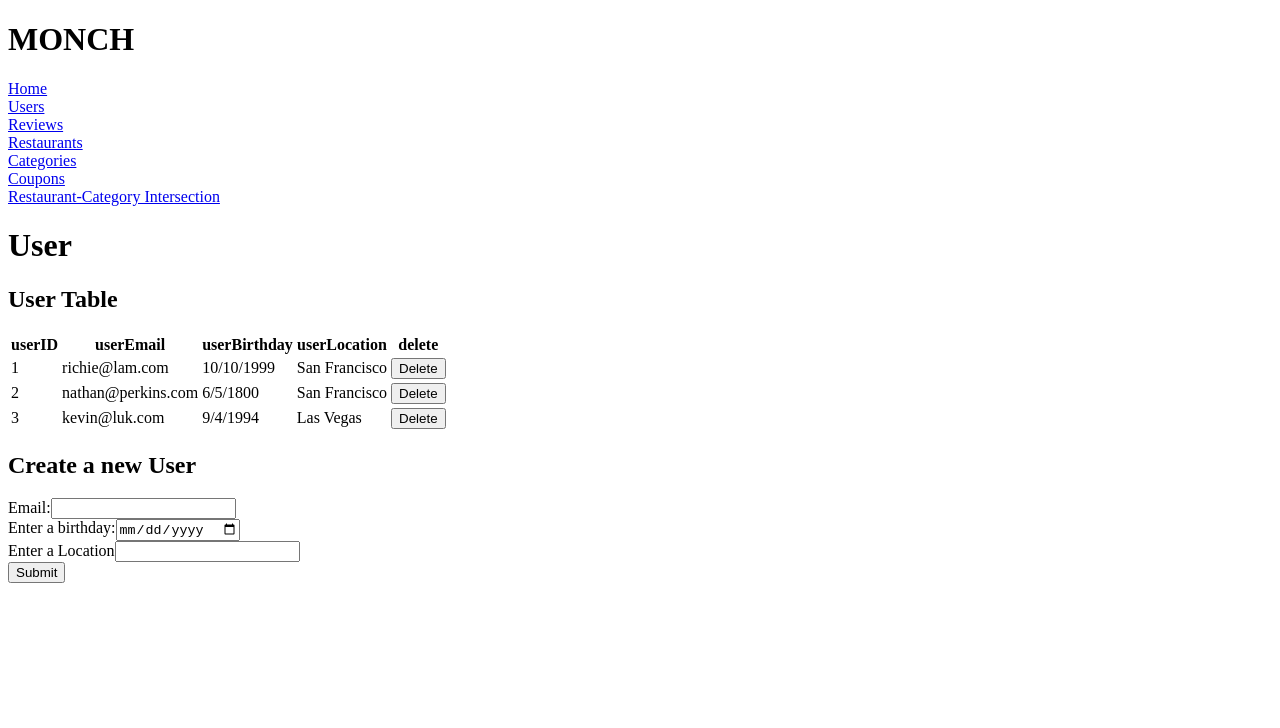
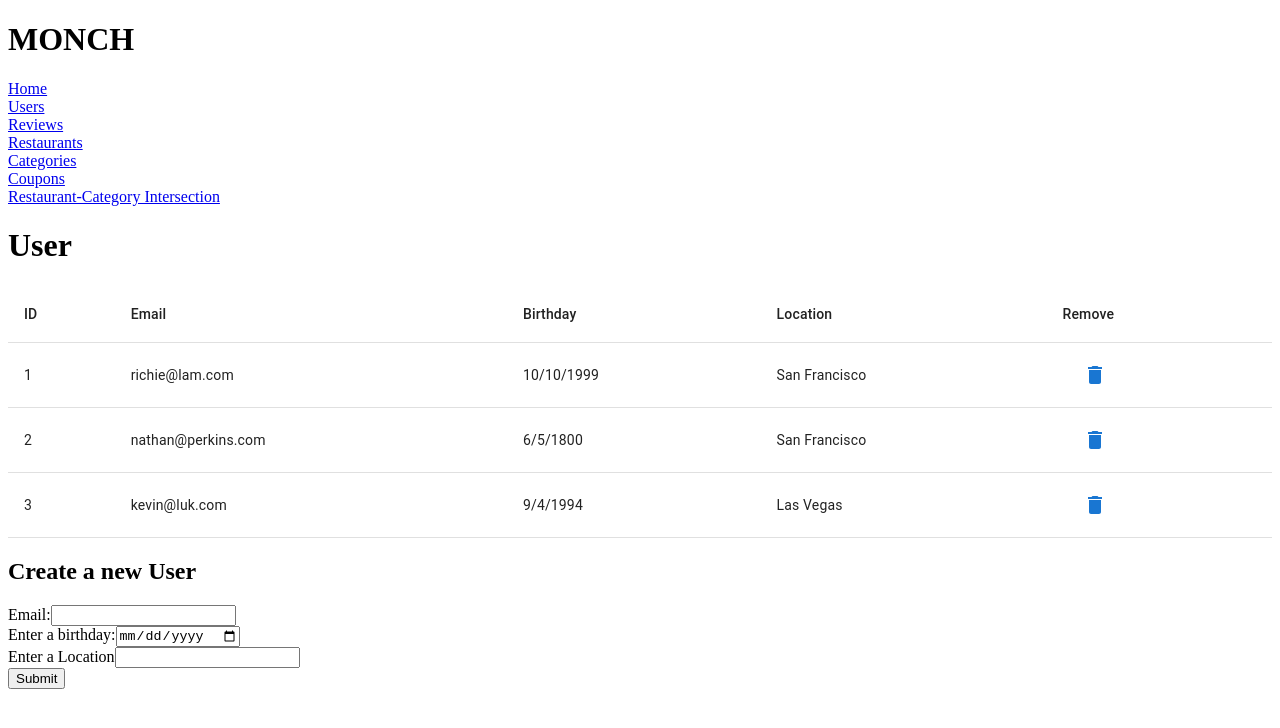
Before and after one commit to MONCH340/Monch-Latest, a React (Create React App) app in the folder client/: page /users in a window 1280 px wide. Shown: the top 728 px of the page. Built offline with nearby package versions, Linux system fonts and the light colour scheme; no server answers.

Commit message:
added MUI to user

```diff
--- a/client/package.json
+++ b/client/package.json
@@ -5,6 +5,7 @@
   "dependencies": {
     "@emotion/react": "^11.9.0",
     "@emotion/styled": "^11.8.1",
+    "@mui/icons-material": "^5.8.0",
     "@mui/material": "^5.8.0",
     "@testing-library/jest-dom": "^5.16.4",
     "@testing-library/react": "^13.2.0",
--- a/client/src/App.js
+++ b/client/src/App.js
@@ -1,5 +1,5 @@
 import React from "react";
-import { Outlet, Link } from "react-router-dom";
+import { Outlet } from "react-router-dom";
 import NavBar from "./components/NavBar";
 /*
   1. Create Sample Data X
--- a/client/src/components/UserRow.jsx
+++ b/client/src/components/UserRow.jsx
@@ -1,16 +1,21 @@
+import IconButton  from '@mui/material/Button';
+import DeleteIcon from '@mui/icons-material/Delete';
+import TableRow from '@mui/material/TableRow';
+import TableCell from '@mui/material/TableCell';
+
 function UserRow(props) {
   return (
-    <tr id={props.data.userID}>
-      <td>{props.data.userID}</td>
-      <td>{props.data.userEmail}</td>
-      <td>{props.data.userBirthday}</td>
-      <td>{props.data.userLocation}</td>
-      <td>
-        <button onClick={() => props.deleteUser(props.data.userID)}>
-          Delete
-        </button>
-      </td>
-    </tr>
+    <TableRow id={props.data.userID}>
+      <TableCell >{props.data.userID}</TableCell>
+      <TableCell >{props.data.userEmail}</TableCell >
+      <TableCell >{props.data.userBirthday}</TableCell >
+      <TableCell >{props.data.userLocation}</TableCell >
+      <TableCell >
+        <IconButton  aria-label="delete" size="small" onClick={() => props.deleteUser(props.data.userID)}>
+          <DeleteIcon />
+        </IconButton>
+      </TableCell >
+    </TableRow>
   );
 }
 
--- a/client/src/routes/Users.js
+++ b/client/src/routes/Users.js
@@ -1,8 +1,8 @@
 import React, {useEffect, useState} from 'react';
 import { sample_users } from "../sample_data/users"
 import UserRow from "../components/UserRow"
-import NavBar from "../components/NavBar";
-
+import {Table, TableCell, TableRow, TableBody, TableContainer, TextField } from '@mui/material/';
+import { TableHead } from '@mui/material';
 
 function Users() {
   // State Set Up
@@ -79,21 +79,24 @@ function Users() {
   return (
     <div>
       <h1>User</h1>
-      <h2>User Table</h2>
-      <tbody>
-        <table>
-          <tr>
-            <th>userID</th>
-            <th>userEmail</th>
-            <th>userBirthday</th>
-            <th>userLocation</th>
-            <th>delete</th>
-          </tr>
+      <TableContainer >
+        <Table>
+        <TableHead>
+          <TableRow>
+            <TableCell>ID</TableCell>
+            <TableCell>Email</TableCell>
+            <TableCell>Birthday</TableCell>
+            <TableCell>Location</TableCell>
+            <TableCell>Remove</TableCell>
+          </TableRow>
+        </TableHead>
+          <TableBody>
           {users.map((user) => {
             return <UserRow data={user} deleteUser={deleteUser}/>
           })}
-        </table>
-      </tbody>
+          </TableBody>
+        </Table>
+      </TableContainer>
       <form onSubmit={createUser}>
         <h2>Create a new User</h2>
         <label htmlFor="userEmail">Email:</label>
```
Also changed, not shown: 1 other file (tests, documents, lock files or other folders).
